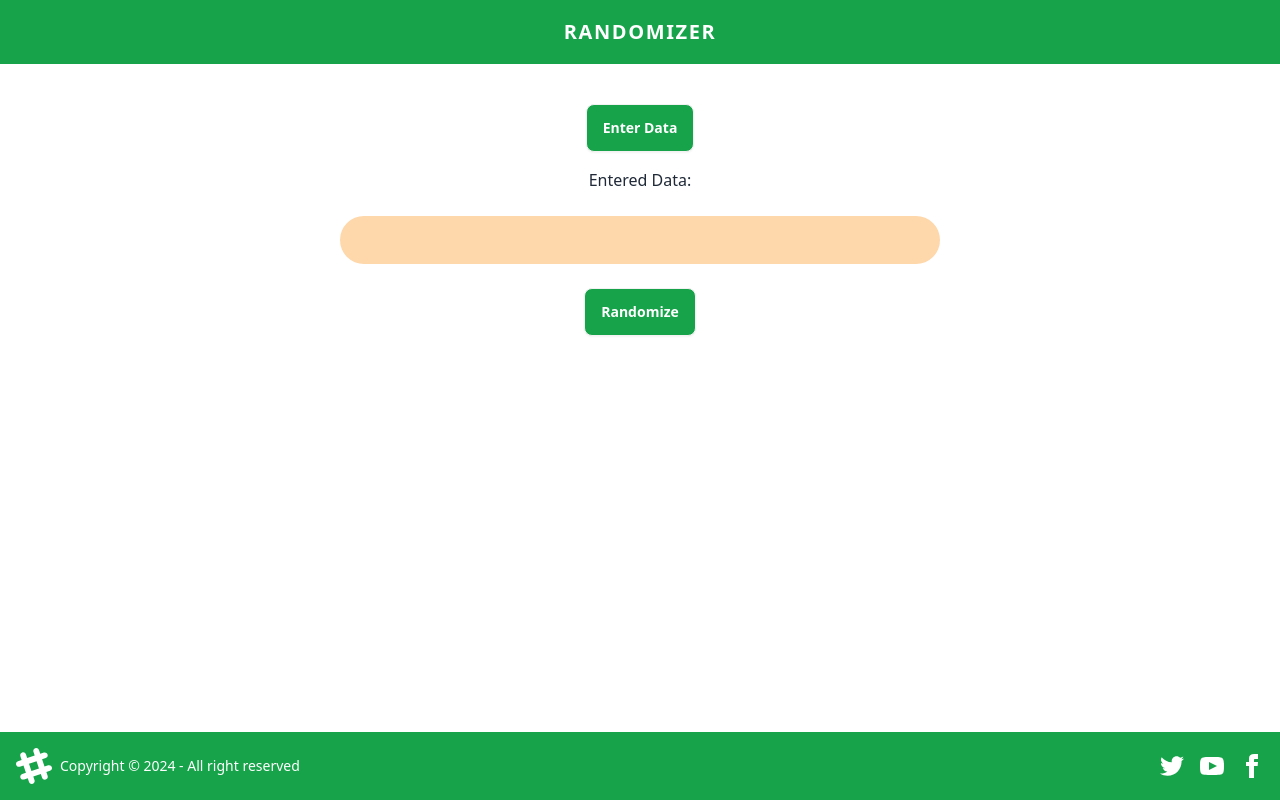
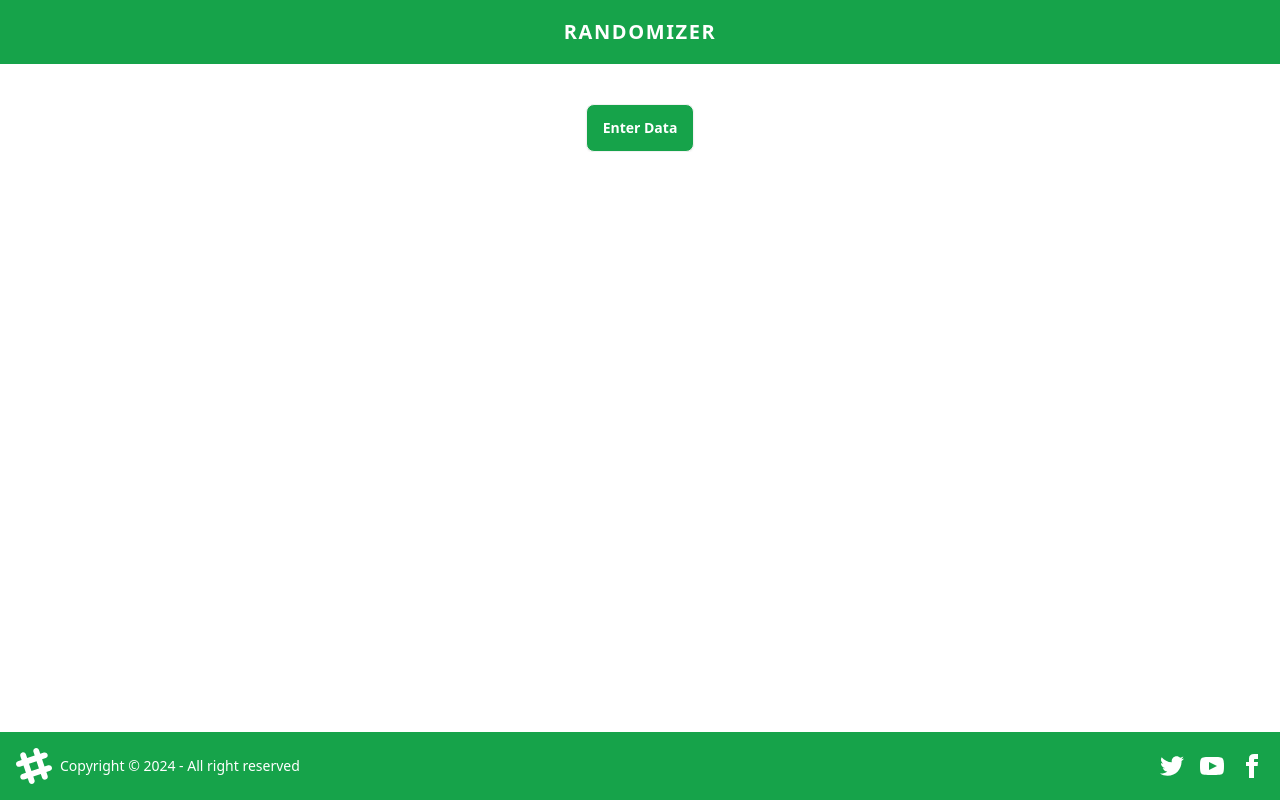
Before and after one commit to devjunayed/react-randomizer-app, a React (Vite) app: page / in a window 1280 px wide. Built offline with nearby package versions, Linux system fonts and the light colour scheme.

Commit message:
randomizer main functionality done

```diff
--- a/src/pages/Home.jsx
+++ b/src/pages/Home.jsx
@@ -1,10 +1,11 @@
 import { useState } from "react";
 import ModalPopup from "../components/ModalPopup";
 import { CopyToClipboard } from 'react-copy-to-clipboard';
+import { MdContentCopy } from "react-icons/md";
 
 const Home = () => {
     const [modalIsOpen, setIsOpen] = useState(false);
-    const [value, setValue] = useState();
+    const [value, setValue] = useState("");
     const [randomValue, setRandomValue] = useState([]);
 
     function openModal() {
@@ -31,24 +32,46 @@ const Home = () => {
     }
 
     return (
-        <div className="mx-10">
+        <div className="mx-10 overflow-y-auto">
             <div className="flex justify-center mt-10">
                 <button onClick={openModal} className="btn bg-green-600 text-white">Enter Data</button>
             </div>
-            <p className="text-center mt-4">Entered Data: {value}</p>
+            {
+                value.length > 0 &&
+                <div className="bg-yellow-100 p-2 mt-6">
+                    <p className="text-center">{value}</p>
+                </div>
+            }
 
-            <div className="bg-orange-200 rounded-3xl py-6 px-20 w-1/2 mx-auto mt-6">
+            {
+                randomValue.length > 0 &&
+
+                <div className="drop-shadow-lg bg-orange-50 rounded-3xl p-6 w-1/2 mx-auto mt-6">
+                    <div className="flex justify-between">
+                        <div className="flex  gap-2 items-center">
+                            <label htmlFor="checkbox">Add Serial Number</label>
+                            <input  type="checkbox" id="checkbox" name="" />
+                        </div>
+                        <div className="flex">
+                            <CopyToClipboard text={randomValue}>
+                                <button className="text-2xl "><MdContentCopy /></button>
+                            </CopyToClipboard>
+                        </div>
+                    </div>
+                    <div className="divider"></div>
                     {
                         randomValue.map((data, index) => <div key={index}>{data}</div>)
                     }
                 </div>
+            }
 
+            {
+                value.length > 0 &&
                 <div className="flex justify-center mt-6">
                     <button onClick={handleRandomize} className="btn bg-green-600 text-white">Randomize</button>
                 </div>
-            {/* <CopyToClipboard text={value}>
-                <button>Copy to clipboard with button</button>
-            </CopyToClipboard> */}
+
+            }
 
             <ModalPopup
                 setIsOpen={setIsOpen}
```
Lines whose indentation alone changed are shown as unchanged.
